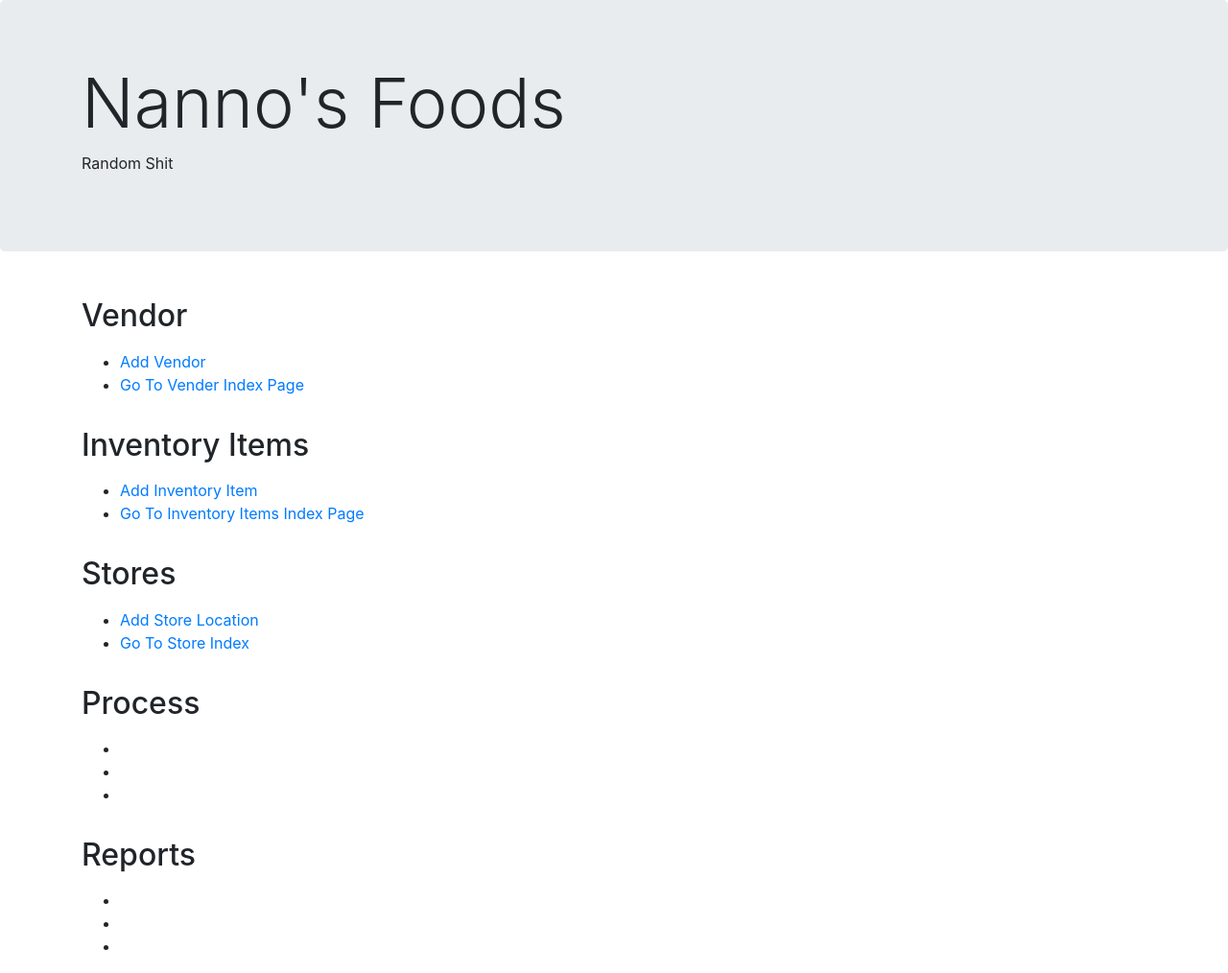
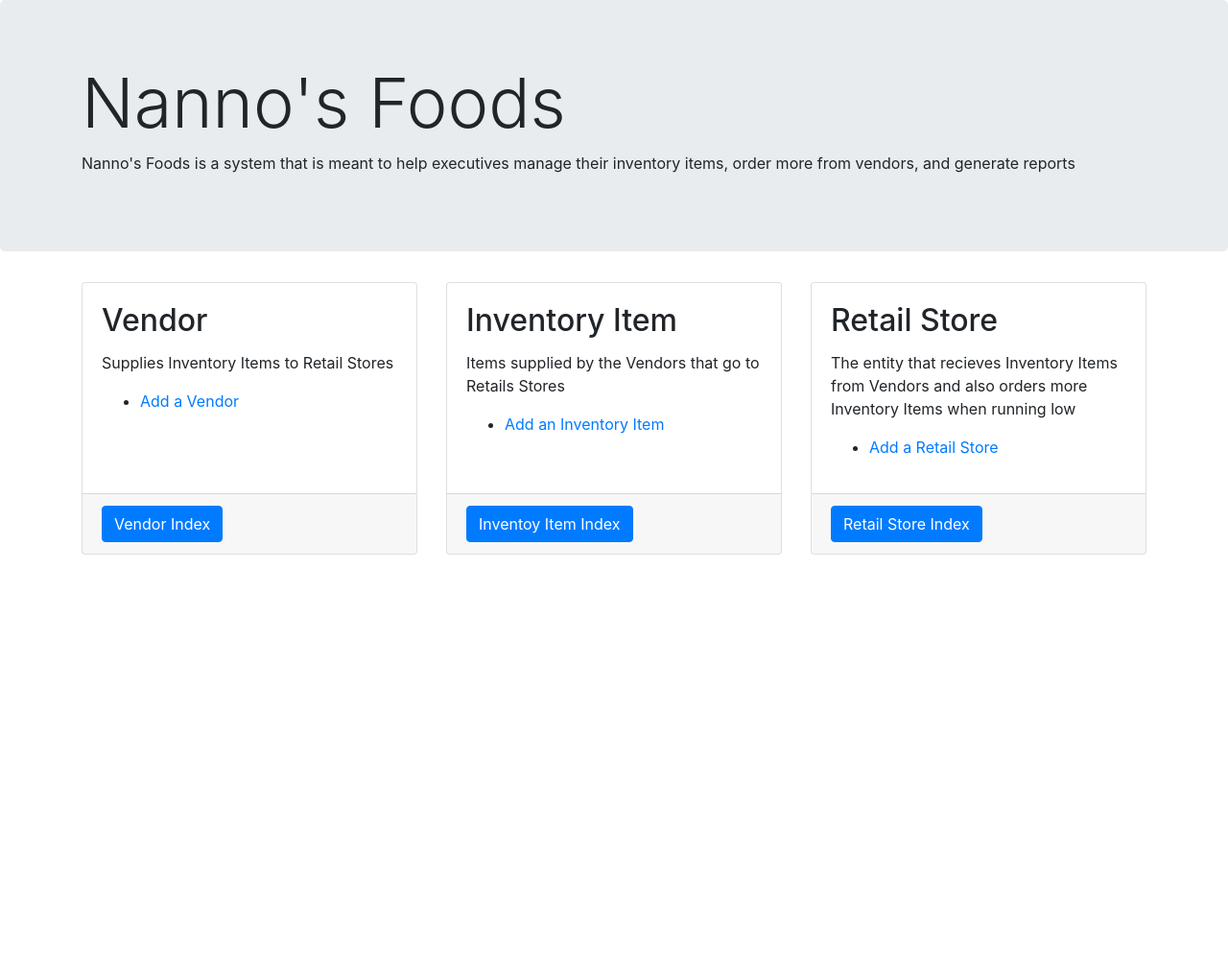
Before and after one commit to torql13/csc-423, a Laravel app: page / in a window 1280 px wide. Shown: the part 56-1070 px from the top of the page at 96% size. After the commit the page ends 634 px from the top, so only its background shows below. Run offline with Laravel 8, Linux system fonts and the light colour scheme.

Commit message:
betterish index

```diff
--- a/resources/views/index.blade.php
+++ b/resources/views/index.blade.php
@@ -4,60 +4,60 @@
   <div class="jumbotron">
       <div class="container">
       <h1 class="display-3">Nanno's Foods</h1>
-        <p>Random Shit</p>
+      <p>Nanno's Foods is a system that is meant to help executives manage their inventory items,
+      order more from vendors, and generate reports</p>
       </div>
   </div>
 
   <div class="container">
     <div class="row">
-        <div class="col-md-12">
-          <h2 class="mt-3">Vendor</h2>
-          <p>
+      <div class="col-md-4 mb-4">
+        <div class="card h-100">
+          <div class="card-body">
+            <h2 class="card-title">Vendor</h2>
+            <p class="card-text">
+              Supplies Inventory Items to Retail Stores
               <ul>
-              <li><a href='/vendor/addVendor'>Add Vendor</a></li>
-              <li><a href="/vendor">Go To Vender Index Page</a></li>
+                <li><a href="/vendor/addVendor">Add a Vendor</a></li>
               </ul>
             </p>
           </div>
-        <div class="col-md-12">
-          <h2 class="mt-3">Inventory Items</h2>
-          <p>
+          <div class="card-footer">
+            <a href="/vendor/" class="btn btn-primary">Vendor Index</a>
+          </div>
+        </div>
+      </div>
+      <div class="col-md-4 mb-4">
+        <div class="card h-100">
+          <div class="card-body">
+            <h2 class="card-title">Inventory Item</h2>
+            <p class="card-text">
+            Items supplied by the Vendors that go to Retails Stores
             <ul>
-              <li><a href='/item/addItem'>Add Inventory Item</a></li>
-              <li><a href="/item">Go To Inventory Items Index Page</a></li>
+              <li><a href="/item/addItem">Add an Inventory Item</a></li>
             </ul>
             </p>
           </div>
-        <div class="col-md-12">
-          <h2 class="mt-3">Stores</h2>
-          <p>
+          <div class="card-footer">
+            <a href="/item/" class="btn btn-primary">Inventoy Item Index</a>
+          </div>
+        </div>
+      </div>
+      <div class="col-md-4 mb-4">
+        <div class="card h-100">
+          <div class="card-body">
+            <h2 class="card-title">Retail Store</h2>
+            <p class="card-text">
+            The entity that recieves Inventory Items from Vendors and also orders more Inventory Items when running low
             <ul>
-                <li><a href='/storeLocations/addLocation'>Add Store Location</a></li>
-                <li><a href="/storeLocations/">Go To Store Index</a></li>
+              <li><a href="/storeLocations/addLocation">Add a Retail Store</a></li>
             </ul>
             </p>
           </div>
+          <div class="card-footer">
+            <a href="/storeLocations/" class="btn btn-primary">Retail Store Index</a>
           </div>
-      <div class="row">
-        <div class="col-md-12">
-          <h2 class="mt-3">Process</h2>
-          <p>
-            <ul>
-                <li></li>
-                <li></li>
-                <li></li>
-            </ul>
-          </p>
         </div>
-        <div class="col-md-12">
-          <h2 class="mt-3">Reports</h2>
-          <p>
-            <ul>
-                <li></li>
-                <li></li>
-                <li></li>
-            </ul>
-          </p>
       </div>
     </div>
   </div>
```
Lines whose indentation alone changed are shown as unchanged.
